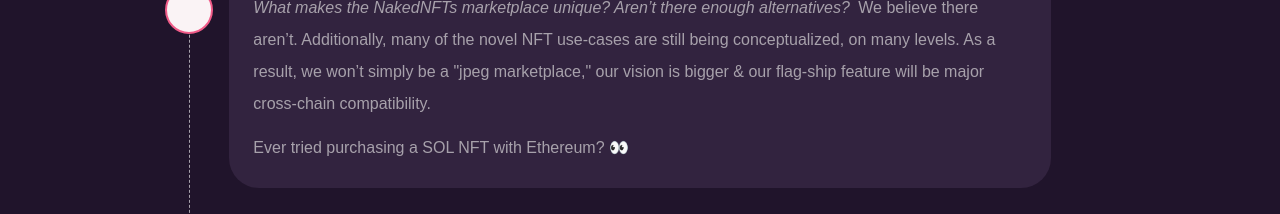
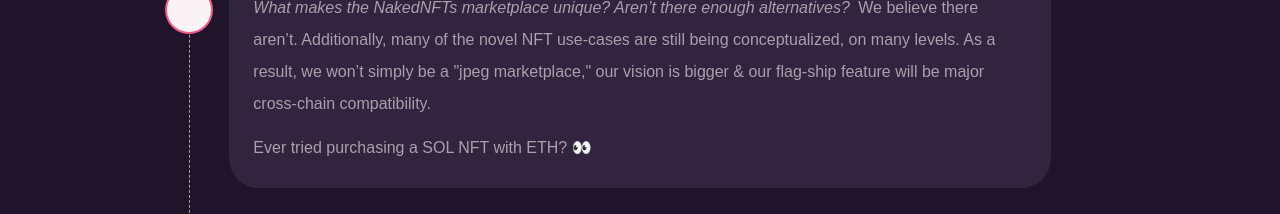
Before and after one commit to meemalabs/hoodratz.io, a Vue app: page /roadmap in a window 1280 px wide. Shown: the part 1760-1974 px from the top of the page. Built offline with nearby package versions, Linux system fonts and the light colour scheme; a web font is replaced by a local one.

Commit message:
chore: adjust copy

```diff
--- a/src/views/Roadmap.vue
+++ b/src/views/Roadmap.vue
@@ -297,7 +297,7 @@ import AppFooter from "@/components/AppFooter.vue";
               </p>
 
               <p class="pt-3 leading-8">
-                Ever tried purchasing a SOL NFT with Ethereum? 👀
+                Ever tried purchasing a SOL NFT with ETH? 👀
               </p>
             </div>
           </div>
```
